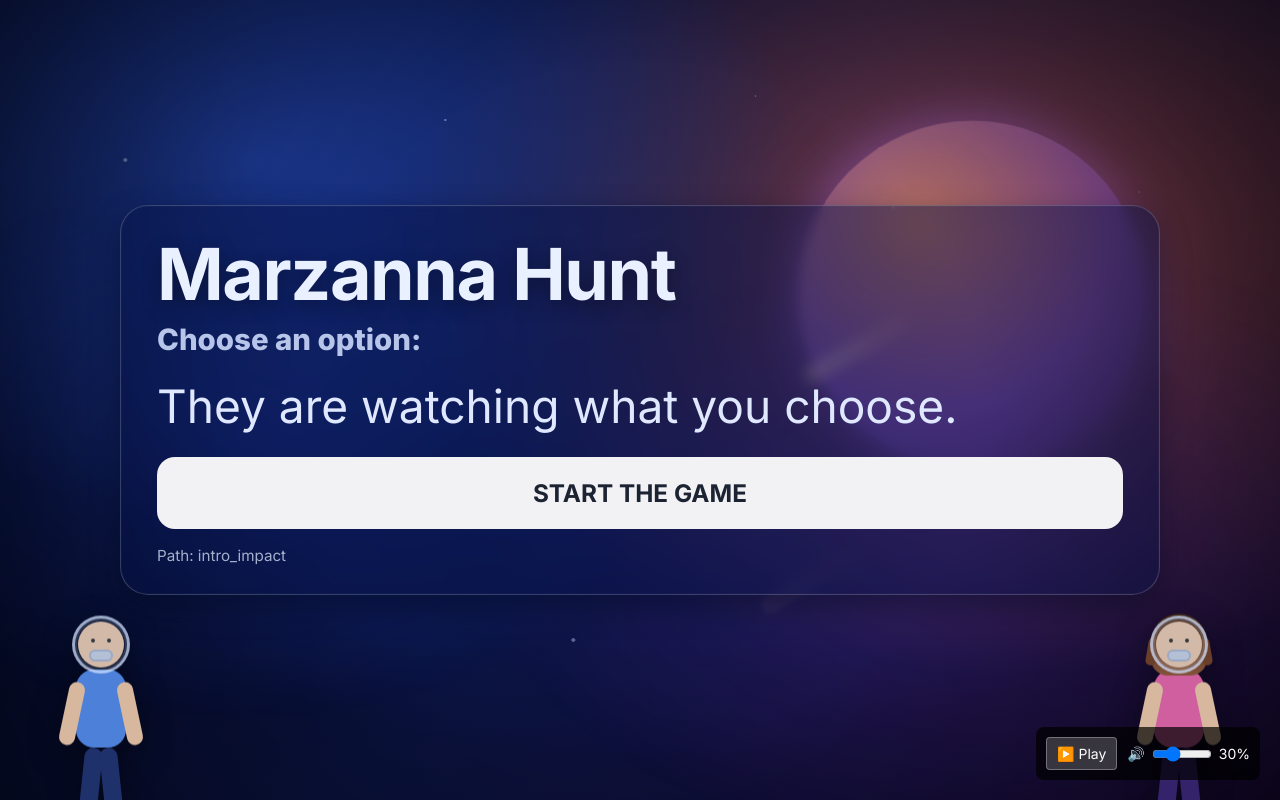
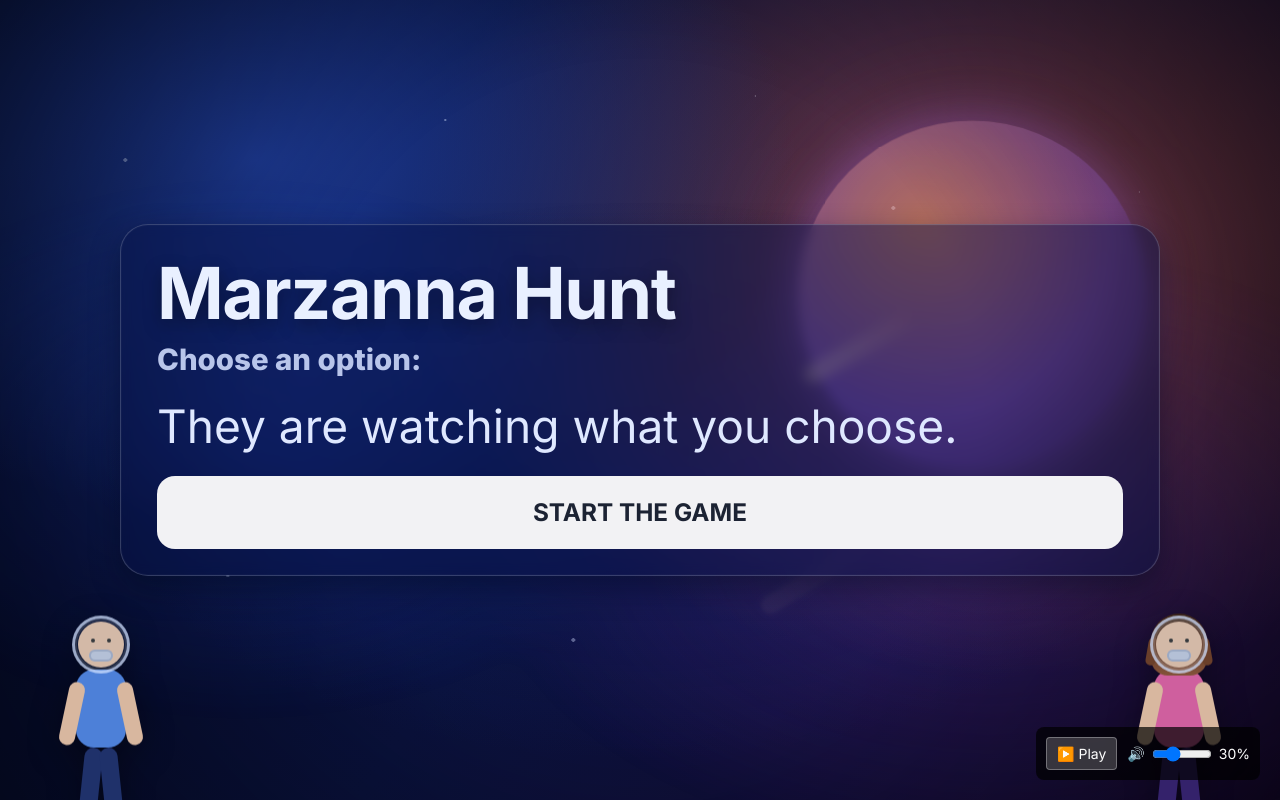
Before and after one commit to spaceiscool29/SparkHacks2026, a React (Vite) app: page / in a window 1280 px wide. Built offline with nearby package versions, Linux system fonts and the light colour scheme.

Commit message:
get ri of bottom path

```diff
--- a/src/App.tsx
+++ b/src/App.tsx
@@ -148,8 +148,6 @@ function App() {
               </button>
             </div>
           )}
-
-          <div className="path-text">Path: {path.join(" → ")}</div>
         </main>
       </div>
     </>
```
